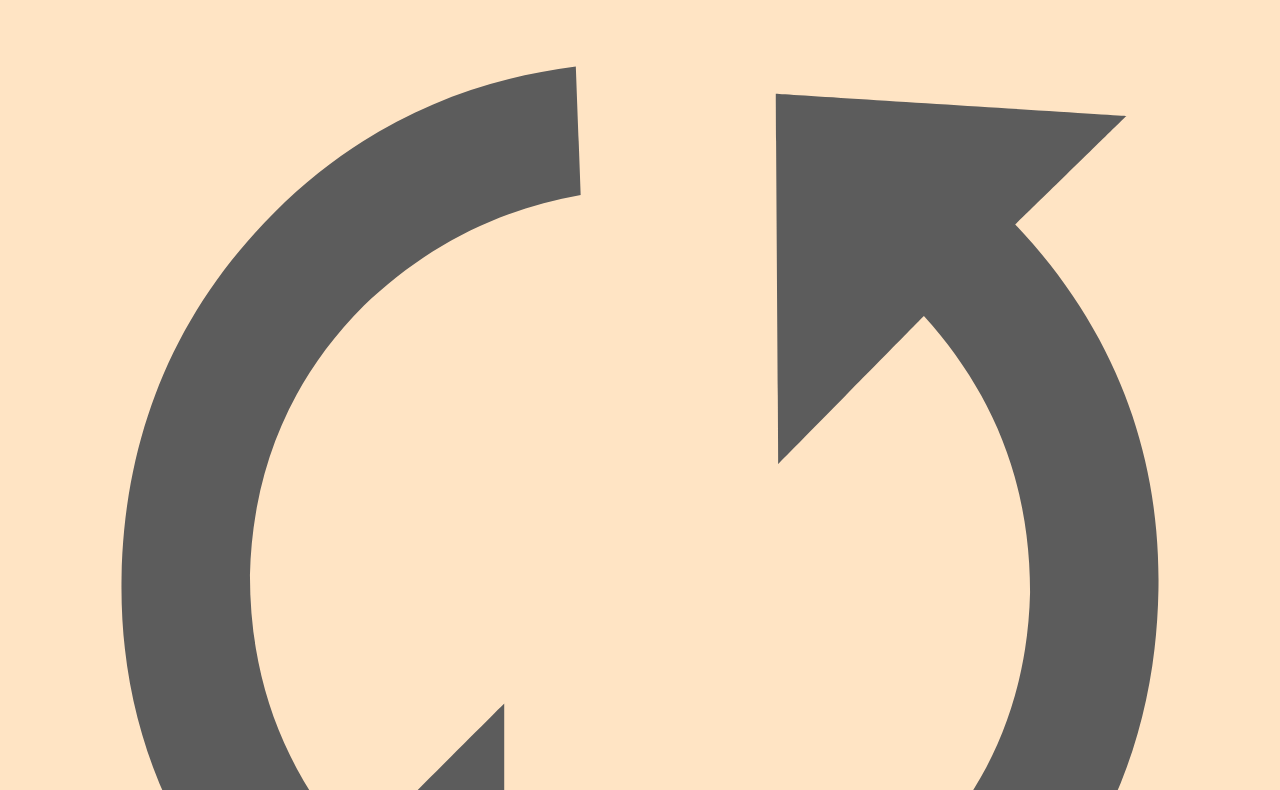
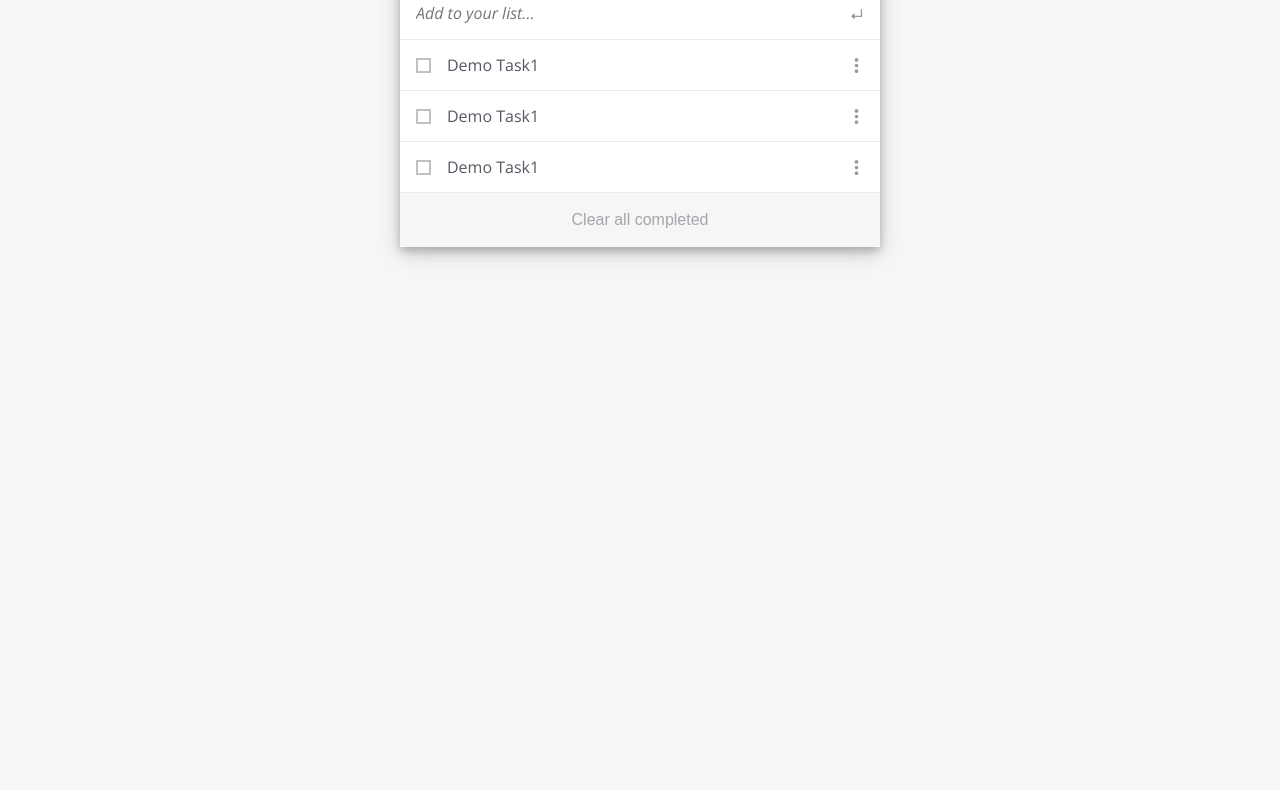
Before and after one commit to NayanKaran/To-do-list, a website built with webpack: page src/index.html in a window 1280 px wide. Shown: the part 114-904 px from the top of the page. After the commit the page ends 800 px from the top, so only its background shows below. Built offline with nearby package versions, Linux system fonts and the light colour scheme.

Commit message:
Add styles

```diff
--- a/src/style.css
+++ b/src/style.css
@@ -1,3 +1,175 @@
 body {
-    background-color: bisque;
+  font-family: "Open Sans", "Lucida Grande", tahoma, verdana, arial, sans-serif;
+  background-color: #f6f6f6;
+  color: #545862;
 }
+
+#todo-list-section {
+  display: flex;
+  flex-direction: column;
+  width: 480px;
+  margin: 52px auto;
+  background-color: white;
+  box-shadow: 0 4px 8px 0 rgba(0, 0, 0, 0.2), 0 6px 20px 0 rgba(0, 0, 0, 0.19);
+}
+
+h1 {
+  color: #545862;
+  font-size: 15px;
+  font-weight: 400;
+  padding: 1rem;
+  line-height: 20px;
+  margin: 0;
+  width: 100%;
+  text-overflow: ellipsis;
+  overflow: hidden;
+  white-space: nowrap;
+}
+
+#list-header-container {
+  display: flex;
+  height: 50px;
+  flex-direction: row;
+  justify-content: space-between;
+  align-items: center;
+  border-bottom: 1px solid rgba(0, 0, 0, 0.08);
+}
+
+#list-header-container > div > img {
+  width: 15px;
+  padding: 16px;
+  cursor: pointer;
+  opacity: 0.6;
+}
+
+#list-header-container > div > img:hover {
+  width: 15px;
+  padding: 16px;
+  cursor: pointer;
+  opacity: 1;
+}
+
+#add-item-container {
+  display: flex;
+  justify-content: space-between;
+  height: 50px;
+  align-items: center;
+  border-bottom: 1px solid rgba(0, 0, 0, 0.08);
+}
+
+#add-item-container > img {
+  width: 15px;
+  padding: 16px;
+  cursor: pointer;
+  opacity: 0.6;
+}
+
+#add-item-container > img:hover {
+  opacity: 1;
+}
+
+#add-item {
+  border: none;
+  padding-left: 16px;
+  font-style: italic;
+  font-size: 16px;
+  width: 100%;
+}
+
+#add-item::placeholder {
+  line-height: 20px;
+  word-wrap: break-word;
+  font-size: 1rem;
+  font-weight: 300;
+  font-family: "Open Sans", "Lucida Grande", tahoma, verdana, arial, sans-serif;
+}
+
+input[type="text"]:focus {
+  outline: none;
+  font-size: 15px;
+  line-height: 20px;
+}
+
+.task-drag-icon {
+  width: 15px;
+  padding: 16px;
+  cursor: move;
+  opacity: 0.6;
+  margin-left: auto;
+}
+
+ul {
+  list-style-type: none;
+  padding: 0;
+  margin: 0;
+}
+
+.task-drag-icon:hover {
+  opacity: 1;
+}
+
+.todo-list-item {
+  display: flex;
+  justify-content: flex-start;
+  align-items: center;
+  height: 50px;
+  padding-left: 16px;
+  border-bottom: 1px solid rgba(0, 0, 0, 0.08);
+}
+
+.todo-list-item > p {
+  padding-left: 16px;
+  margin: 0;
+}
+
+input[type="checkbox" i] {
+  cursor: pointer;
+  appearance: none;
+  box-sizing: border-box;
+  margin: 0;
+  padding: initial;
+  width: 15px;
+  height: 15px;
+  border: 2px solid #c1c1c3;
+}
+
+input:checked {
+  background-image: url(./images/tick-icon.svg);
+  background-size: 100% 100%;
+  width: 15px;
+  height: 15px;
+  border: none;
+}
+
+#button-container {
+  align-self: center;
+  display: flex;
+  height: 54px;
+  width: 100%;
+  align-items: center;
+  justify-content: center;
+  background-color: #f6f6f6;
+}
+
+.task-description {
+  line-height: 20px;
+  word-wrap: break-word;
+  font-size: 1rem;
+  font-weight: 300;
+}
+
+#clear-completed {
+  font-size: 16px;
+  border: none;
+  opacity: 0.5;
+  width: fit-content;
+  height: fit-content;
+  color: #545862;
+  background-color: #f6f6f6;
+}
+
+#clear-completed:hover {
+  text-decoration: underline;
+  cursor: pointer;
+  opacity: 1;
+}
```
